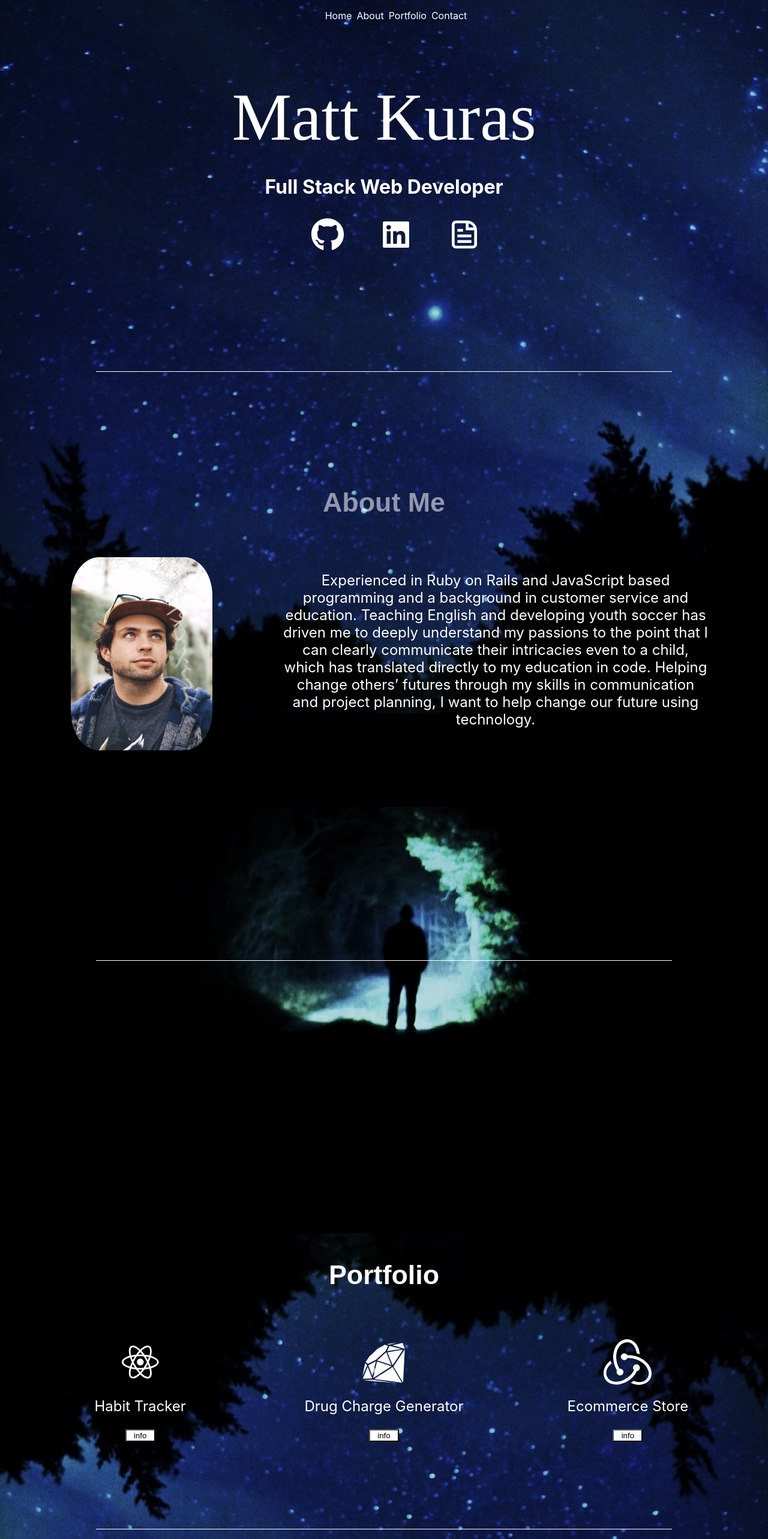
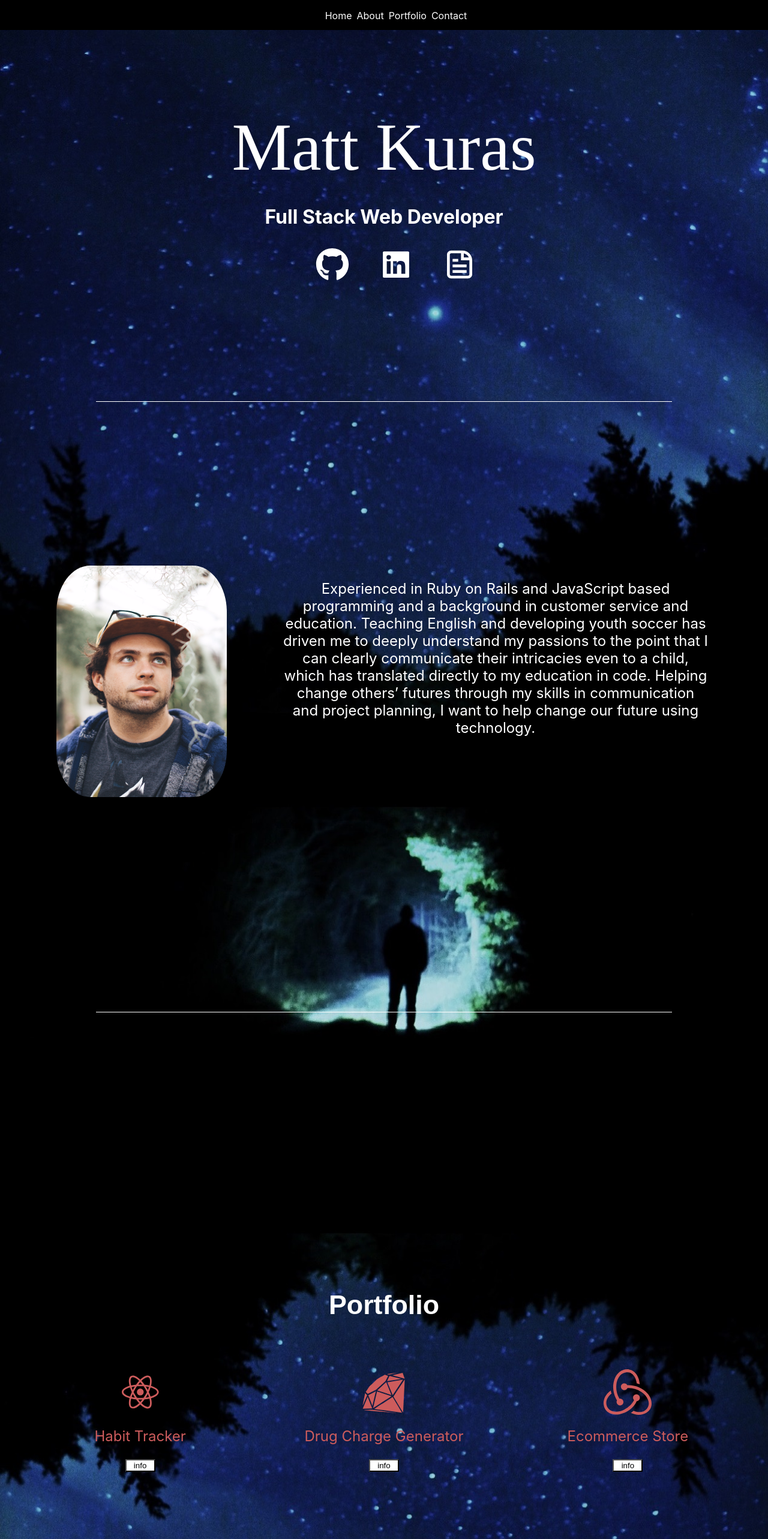
Before and after one commit to mattkuras/portfolio, a React (Create React App) app in the folder frontend-portfolio/: page / in a window 1280 px wide. Shown: the top 2566 px of the page at 60% size. Built offline with nearby package versions, Linux system fonts and the light colour scheme; a web font is replaced by a local one.

Commit message:
finish header and make layout responsize

```diff
--- a/frontend-portfolio/public/index.html
+++ b/frontend-portfolio/public/index.html
@@ -1,6 +1,7 @@
 <!DOCTYPE html>
 <html lang="en">
   <head>
+    <meta name="viewport" content="width=device-width, initial-scale=1.0">
     <meta charset="utf-8" />
     <link rel="icon" href="%PUBLIC_URL%/favicon.ico" />
     <meta name="viewport" content="width=device-width, initial-scale=1" />
--- a/frontend-portfolio/src/App.js
+++ b/frontend-portfolio/src/App.js
@@ -1,4 +1,4 @@
-import React from "react";
+import React, {useRef} from "react";
 import "./App.css";
 import Home from "./components/home/Home";
 import Header from "./components/header/Header";
@@ -8,15 +8,27 @@ import About from "./components/about/About";
 import Footer from './components/footer/Footer'
 
 function App() {
+
+  const homeRef = useRef()
+  const aboutRef = useRef()
+  const portfolioRef = useRef()
+  const footerRef = useRef()
+
+  const scroll = () => {
+    aboutRef.current.scrollIntoView()
+  }
+
+
   return (
     <div className="App" >
-      <Header />
-      <Home />
-      <About />
+      <Header scroll={scroll}
+       />
+      <Home reference={homeRef} />
+      <About reference={aboutRef}/>
       <div className='spacer'></div>
-      <Portfolio />
+      <Portfolio reference={portfolioRef} />
       {/* <Contact /> */}
-      <Footer/>
+      <Footer reference={footerRef}/>
     </div>
   );
 }
--- a/frontend-portfolio/src/components/about/About.css
+++ b/frontend-portfolio/src/components/about/About.css
@@ -35,22 +35,36 @@
 .split-container {
     display: flex;
     justify-content: space-between;
-    margin-right: 100px;
+    /* margin-right: 100px; */
 }
 
 .headshot-container {
     width: 40%;
 }
 
+@media (max-width: 910px){
+    .headshot-container {
+        display: none;
+    }
+    .about-me {
+        padding: 0 5%;
+    }
+}
+@media (min-width: 911px){
+    .about-me {
+        width: 60%;
+        padding-right: 100px;
+    }
+}
+
 .headshot-container img {
-    width: 50%;
+    width: 60%;
     height: 90%;
     border-radius: 20%;
+
 }
 
-.about-me {
-    width: 60%;
-}
+
 
 
 .about-me p {
@@ -68,7 +82,8 @@
 
 .skills-container {
     display: flex;
-
+    flex-wrap: wrap;
+    justify-content: center;
 }
 .skill {
     display: flex;
@@ -76,11 +91,19 @@
     margin: auto 10px;
 }
 
+@media (min-width: 1061px) {
+
+}
 .skill a {
-    color: white;
     font-size: 3rem;
     color: #ff7c6e
 }
+/* @media (min-width: 1061px) {
+    .skill a {
+        font-size: 1rem;
+        color: #ff7c6e
+    }
+}  */
 
 .skills-container h2 {
     color: white;
--- a/frontend-portfolio/src/components/about/About.jsx
+++ b/frontend-portfolio/src/components/about/About.jsx
@@ -1,39 +1,53 @@
-import React from 'react'
-import './About.css'
-import { DiReact, DiRuby, DiJavascript1, DiCss3Full } from 'react-icons/di'
-import {SiRails, SiRedux, SiRedhat } from 'react-icons/si'
-import {AiOutlineHtml5} from 'react-icons/ai'
-import sophiaheadshot from './sophiaheadshot.JPG'
+import React from "react";
+import "./About.css";
+import { DiReact, DiRuby, DiJavascript1, DiCss3Full } from "react-icons/di";
+import { SiRails, SiRedux, SiRedhat } from "react-icons/si";
+import { AiOutlineHtml5 } from "react-icons/ai";
+import sophiaheadshot from "./sophiaheadshot.JPG";
 import { Spring } from "react-spring/renderprops";
-import VisibilitySensor from "react-visibility-sensor"
+import VisibilitySensor from "react-visibility-sensor";
 
-const About = () => {
+const About = (props) => {
   return (
-        <div className='about-container'>
+    <a name="about-con">
+      <div className="about-container" ref={props.reference}>
         <VisibilitySensor partialVisibility={true}>
           {({ isVisible }) => (
-                <Spring delay={100} to={{ opacity: isVisible ? 1 : 0,
-                    transform: isVisible? "translateY(0)" : "translateY(-100px)",
-                }}>
-                    {(props) => (
-                    <h1 style={{ ...props }}>About Me</h1>
-                    )}
+            <Spring
+              delay={100}
+              to={{
+                opacity: isVisible ? 1 : 0,
+                // transform: isVisible ? "translateY(0)" : "translateY(-100px)",
+              }}
+            >
+              {(props) => <h1 style={{ ...props }}>About Me</h1>}
             </Spring>
           )}
         </VisibilitySensor>
-            <div className='split-container'>
-                <div className='headshot-container'>
-                    <img alt='sophiaheadshot.JPG' src={sophiaheadshot}/>
+        <div className="split-container">
+          <div className="headshot-container">
+            <img alt="sophiaheadshot.JPG" src={sophiaheadshot} />
           </div>
-                <div className='about-me'>
-                    <p>Experienced in Ruby on Rails and JavaScript based programming and a background in customer service and education. Teaching English and developing youth soccer has driven me to deeply understand my passions to the point that I can clearly communicate their intricacies even to a child, which has translated directly to my education in code. Helping change others’ futures through my skills in communication and project planning, I want to help change our future using technology. </p>
+          <div className="about-me">
+            <p>
+              Experienced in Ruby on Rails and JavaScript based programming and
+              a background in customer service and education. Teaching English
+              and developing youth soccer has driven me to deeply understand my
+              passions to the point that I can clearly communicate their
+              intricacies even to a child, which has translated directly to my
+              education in code. Helping change others’ futures through my
+              skills in communication and project planning, I want to help
+              change our future using technology.{" "}
+            </p>
           </div>
         </div>
         <VisibilitySensor partialVisibility>
-                {({isVisible}) => (
-                    <Spring delay = {200} to={{opacity: isVisible ? 1: 0}}>
+          {({ isVisible }) => (
+            <Spring delay={200} to={{ opacity: isVisible ? 1 : 0 }}>
               {(opacity) => (
-                        <h2 id='skills-header' style={opacity}>Skills</h2>
+                <h2 id="skills-header" style={opacity}>
+                  Skills
+                </h2>
               )}
             </Spring>
           )}
@@ -41,40 +55,61 @@ const About = () => {
 
         <VisibilitySensor>
           {({ isVisible }) => (
-                <Spring delay={300} to={{ opacity: isVisible ? 1 : 0, transform: isVisible? "translateY(0)" : "translateY(100px)",
-                }}>
-                    {( props ) => (
-                    <div className='skills-container' style={{...props}}>
-                    <div className='skill left'>
-                        <a href='https://reactjs.org/'><DiRuby/></a>
+            <Spring
+              delay={300}
+              to={{
+                opacity: isVisible ? 1 : 0,
+                transform: isVisible ? "translateY(0)" : "translateY(50px)",
+              }}
+            >
+              {(props) => (
+                <div className="skills-container" style={{ ...props }}>
+                  <div className="skill left">
+                    <a href="https://reactjs.org/">
+                      <DiRuby />
+                    </a>
                     <h2>Ruby</h2>
                   </div>
-                    <div className='skill left'>
-                        <a href='https://reactjs.org/'><SiRails/></a>
+                  <div className="skill left">
+                    <a href="https://reactjs.org/">
+                      <SiRails />
+                    </a>
                     <h2>Rails</h2>
                   </div>
-                    <div className='skill left'>
-                        <a href='https://reactjs.org/'><DiJavascript1/></a>
+                  <div className="skill left">
+                    <a href="https://reactjs.org/">
+                      <DiJavascript1 />
+                    </a>
                     <h2>Javascript</h2>
                   </div>
-                    <div className='skill left'>
-                        <a href='https://reactjs.org/'><DiReact/></a>
+                  <div className="skill left">
+                    <a href="https://reactjs.org/">
+                      <DiReact />
+                    </a>
                     <h2>React</h2>
                   </div>
-                    <div className='skill right'>
-                        <a href='https://reactjs.org/'><SiRedux/></a>
+                  <div className="skill right">
+                    <a href="https://reactjs.org/">
+                      <SiRedux />
+                    </a>
                     <h2>Redux</h2>
                   </div>
-                    <div className='skill right'>
-                        <a href='https://reactjs.org/'><SiRedhat/></a>
+                  <div className="skill right">
+                    <a href="https://reactjs.org/">
+                      <SiRedhat />
+                    </a>
                     <h2>Sinatra</h2>
                   </div>
-                    <div className='skill right'>
-                        <a href='https://reactjs.org/'><AiOutlineHtml5/></a>
+                  <div className="skill right">
+                    <a href="https://reactjs.org/">
+                      <AiOutlineHtml5 />
+                    </a>
                     <h2>HTML5</h2>
                   </div>
-                    <div className='skill right '>
-                        <a href='https://reactjs.org/'><DiCss3Full/></a>
+                  <div className="skill right ">
+                    <a href="https://reactjs.org/">
+                      <DiCss3Full />
+                    </a>
                     <h2>CSS3</h2>
                   </div>
                 </div>
@@ -83,7 +118,8 @@ const About = () => {
           )}
         </VisibilitySensor>
       </div>
-    )
-}
+    </a>
+  );
+};
 
-export default About
+export default About;
--- a/frontend-portfolio/src/components/header/Header.css
+++ b/frontend-portfolio/src/components/header/Header.css
@@ -5,23 +5,28 @@
 }
 
 
-
-li {
+.links-list a {
     margin: 0 4px;
     color: white;
     display: inline-block;
     text-align: center;
+    text-decoration: none;
+}
+
+.links-list a:visited{
+    text-decoration: none;
+
 }
 
 nav {
     position: fixed;
-    display: flex;
-    text-align:center
-
+    text-align:center;
+    height: 50px;
+    justify-content: center;
+    background: black;
+    width: 100%;
 }
 
 header {
-    display: flex;
-    height: 50px;
-    justify-content: center;
+    height: 100px;
 }
--- a/frontend-portfolio/src/components/header/Header.jsx
+++ b/frontend-portfolio/src/components/header/Header.jsx
@@ -1,20 +1,21 @@
-import React from 'react'
-import './Header.css'
+import React, {useRef} from "react";
+import "./Header.css";
 
-const Header = () => {
+const Header = (props) => {
 
-    return(
-        <header>
-            <nav>
-                <ul className='links-list'>
-                    <li>Home</li>
-                    <li>About</li>
-                    <li>Portfolio</li>
-                    <li>Contact</li>
-                </ul>
-            </nav>
-        </header>
-    )
-}
 
-export default Header
+  return (
+    <header>
+      <nav>
+        <ul className="links-list">
+          <a href='#home-con'>Home</a>
+          <a href='#about-con'>About</a>
+          <a href='#port-con'>Portfolio</a>
+          <a href='#foot-con'>Contact</a>
+        </ul>
+      </nav>
+    </header>
+  );
+};
+
+export default Header;
--- a/frontend-portfolio/src/components/home/Home.jsx
+++ b/frontend-portfolio/src/components/home/Home.jsx
@@ -6,7 +6,7 @@ import { CgFileDocument } from "react-icons/cg";
 import { useSpring, animated, config, useTransition } from "react-spring";
 import { Spring, Trail, Transition } from "react-spring/renderprops";
 
-const Home = () => {
+const Home = (props) => {
   const propsMiddle = useSpring({
     config: config.molasses,
     from: { transform: `translate(0, 100%)` },
@@ -68,7 +68,8 @@ const Home = () => {
   // ))
 
   return (
-    <div className="home-container">
+    <a name='home-con'>
+      <div className="home-container" ref={props.reference}>
         <div className="home-content">
           <Spring
             config={config.molasses}
@@ -99,6 +100,7 @@ const Home = () => {
           </ul>
         </div>
       </div>
+    </a>
   );
 };
 
--- a/frontend-portfolio/src/components/portfolio/Portfolio.jsx
+++ b/frontend-portfolio/src/components/portfolio/Portfolio.jsx
@@ -1,48 +1,58 @@
-import React, {Fragment} from 'react'
-import './Portfolio.css'
-import PortfolioCard from './portfolioCard.jsx'
-import { DiReact, DiRuby } from 'react-icons/di'
-import {SiRedux } from 'react-icons/si'
+import React, { Fragment } from "react";
+import "./Portfolio.css";
+import PortfolioCard from "./portfolioCard.jsx";
+import { DiReact, DiRuby } from "react-icons/di";
+import { SiRedux } from "react-icons/si";
 
-
-const Portfolio = () => {
-
-
-
+const Portfolio = (props) => {
   return (
     <Fragment>
-        <div className='portfolio-container'>
+      <a name='port-con'>
+        <div
+          className="portfolio-container"
+          id="portfolio-c"
+          ref={props.reference}
+        >
           <h1>Portfolio</h1>
-        <div className='portfolio-cards'>
-        <PortfolioCard name={'Habit Tracker'}
-                 website={'https://atomic-habits-app.herokuapp.com/'}
-                 gitHubLink={'https://github.com/mattkuras/Habit-Helper'}
-                 description={'App that uses a Rails API and React frontend framework that allows users to create identities and to keep daily progress stored on the app'}
-                 skillHighlight={'Ruby on Rails, React'}
-                 icon={<DiReact/>}
-                 color={'DodgerBlue'}
+          <div className="portfolio-cards">
+            <PortfolioCard
+              name={"Habit Tracker"}
+              website={"https://atomic-habits-app.herokuapp.com/"}
+              gitHubLink={"https://github.com/mattkuras/Habit-Helper"}
+              description={
+                "App that uses a Rails API and React frontend framework that allows users to create identities and to keep daily progress stored on the app"
+              }
+              skillHighlight={"Ruby on Rails, React"}
+              icon={<DiReact />}
+              color={"DodgerBlue"}
             />
-                 <PortfolioCard name={'Drug Charge Generator'}
-                 website={'http://drugchargegenerator.herokuapp.com/'}
-                 gitHubLink={'https://github.com/mattkuras/drug-charge-app'}
-                 description={'App that utilizes custom Ruby class methods to webscrape online sites to quickly generate legal penalties for different types of drug related crimes, by US state.'}
-                 skillHighlight={'Ruby, React'}
-                 icon={<DiRuby/>}
-                 color={'crimson'}
+            <PortfolioCard
+              name={"Drug Charge Generator"}
+              website={"http://drugchargegenerator.herokuapp.com/"}
+              gitHubLink={"https://github.com/mattkuras/drug-charge-app"}
+              description={
+                "App that utilizes custom Ruby class methods to webscrape online sites to quickly generate legal penalties for different types of drug related crimes, by US state."
+              }
+              skillHighlight={"Ruby, React"}
+              icon={<DiRuby />}
+              color={"crimson"}
             />
-                 <PortfolioCard name={'Ecommerce Store'}
-                 website={'https://guitar-store-app.herokuapp.com/'}
-                 gitHubLink={'https://github.com/mattkuras/guitar-store'}
-                 description={'App that allows users to psudo purchase items online by selecting and adding to cart using Redux.'}
-                 skillHighlight={'Redux, React'}
-                 icon={<SiRedux/>}
-                 color={'purple'}
+            <PortfolioCard
+              name={"Ecommerce Store"}
+              website={"https://guitar-store-app.herokuapp.com/"}
+              gitHubLink={"https://github.com/mattkuras/guitar-store"}
+              description={
+                "App that allows users to psudo purchase items online by selecting and adding to cart using Redux."
+              }
+              skillHighlight={"Redux, React"}
+              icon={<SiRedux />}
+              color={"purple"}
             />
           </div>
+        </div>
+      </a>
+    </Fragment>
+  );
+};
 
-        </div>
-        </Fragment>
-    )
-}
-
-export default Portfolio
+export default Portfolio;
--- a/frontend-portfolio/src/components/portfolio/portfolioCard.jsx
+++ b/frontend-portfolio/src/components/portfolio/portfolioCard.jsx
@@ -10,6 +10,7 @@ const PortfolioCard = (props) => {
     const [cardToggle, setCardToggle] = useState(false)
     const [colorToggle, setColorToggle] = useState(false)
 
+
     const toggleCard = () => {
         setCardToggle(!cardToggle)
     }
@@ -19,7 +20,9 @@ const PortfolioCard = (props) => {
 
     // const riseIn = useSpring({ config: config.molasses, transform: cardToggle? 'translateY(-100)' : 'translateY(0)'})
     const changeButton =  useSpring({ background: colorToggle ? 'indianred' : 'white' })
-    const changeIcon =  useSpring({ color: colorToggle ? 'indianred': 'white' })
+    const changeIcon =  useSpring({ color: colorToggle ? 'coral': 'indianred' })
+    const changeTitle =  useSpring({ color: colorToggle ? 'white': 'indianred' })
+
 
 
     let coverClass = cardToggle ? 'hide' : null
@@ -30,7 +33,7 @@ const PortfolioCard = (props) => {
             <div className='portfolio-card' >
                 <animated.div className= {`card-cover ${coverClass}`} >
                     <animated.span className='project-icon' style={changeIcon}>{props.icon}</animated.span>
-                    <p>{props.name}</p>
+                    <animated.p style={changeTitle}>{props.name}</animated.p>
                     <animated.button onMouseEnter={toggleColor}
                             onMouseLeave={toggleColor}
                             onClick={toggleCard}
--- a/frontend-portfolio/src/index.css
+++ b/frontend-portfolio/src/index.css
@@ -11,6 +11,12 @@ body {
   background-size: cover;
 }
 
+@media (max-width: 1000px){
+  body {
+    background-attachment: fixed;
+  }
+}
+
 code {
   font-family: source-code-pro, Menlo, Monaco, Consolas, 'Courier New',
     monospace;
```
Also changed, not shown: frontend-portfolio/src/components/footer/Footer.css (+21 -0 lines), frontend-portfolio/src/components/footer/Footer.js (+19 -2 lines). Lines whose indentation alone changed are shown as unchanged.
